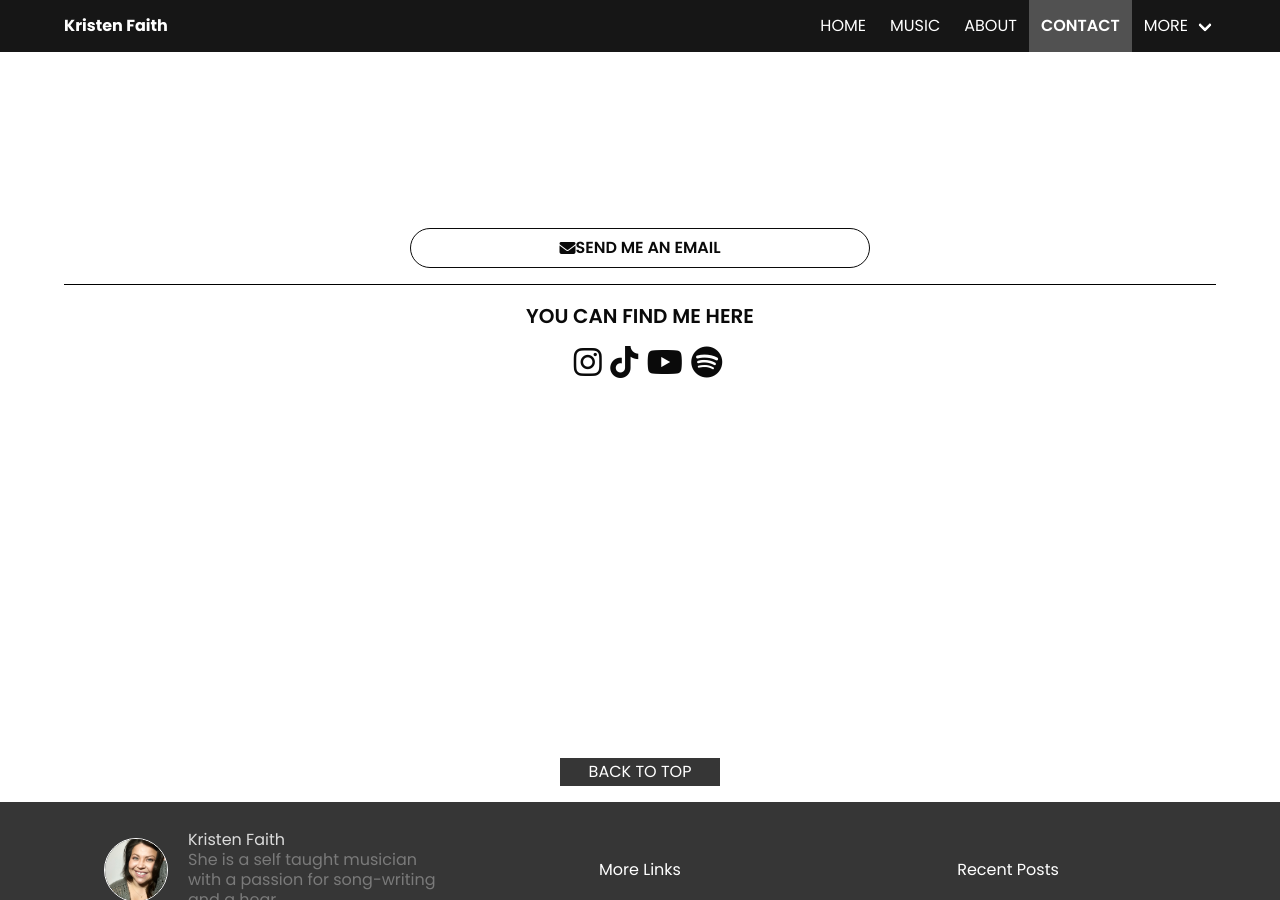
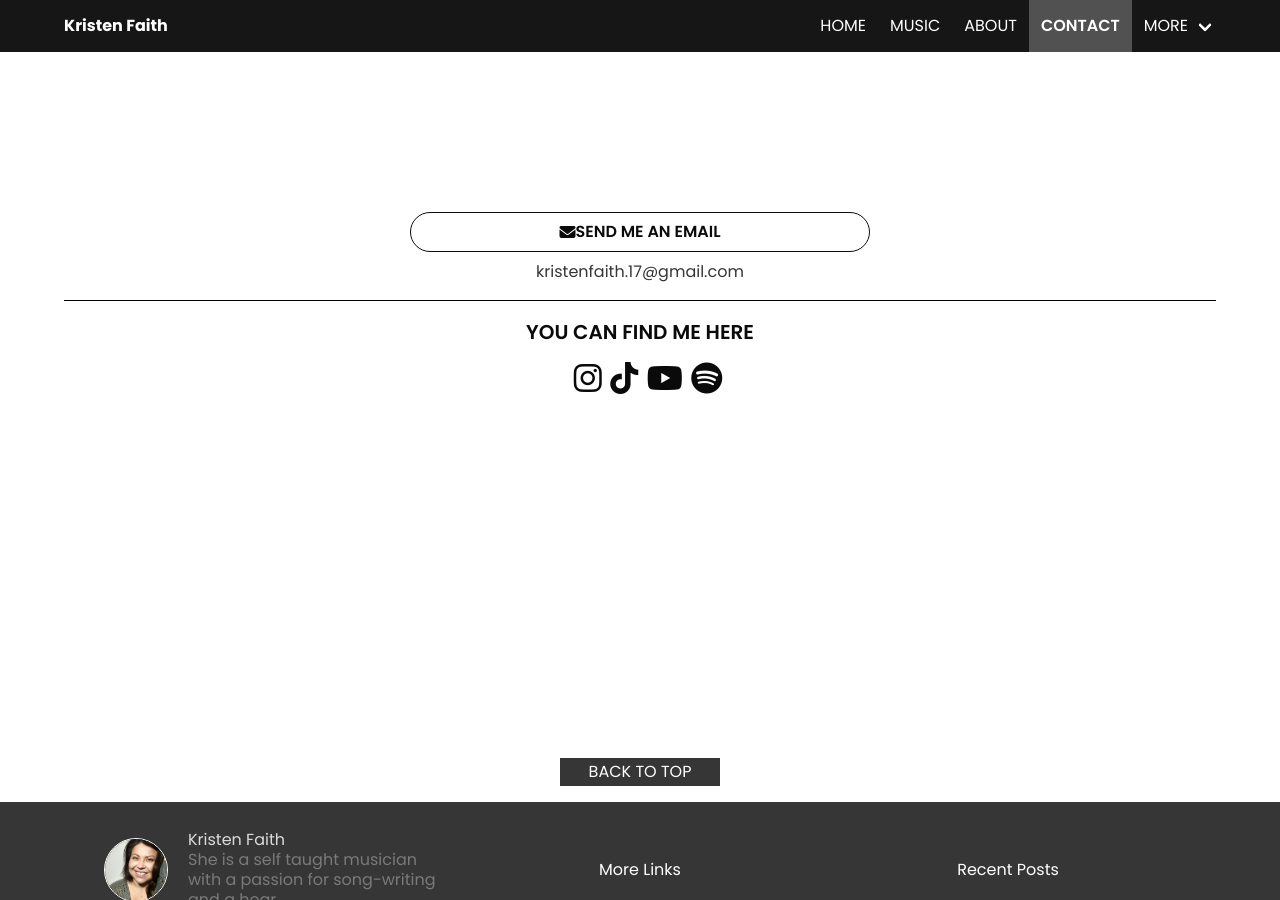
Before and after one commit to officialkristenfaith/officialkristenfaith.github.io, a Jekyll site: the page built from index.md, in a window 1280 px wide and 900 px high, scrolled down 3031 px. Built offline with Jekyll 4.4.1, drawn with Linux system fonts in a browser that asks for light colours; nearby versions of some CDN libraries.

Commit message:
added email

```diff
--- a/_includes/contact.html
+++ b/_includes/contact.html
@@ -14,6 +14,7 @@
                 target="_blank">
                 <i class="fas fa-envelope"></i>Send me an Email
             </a>
+            <div class="is-two-fifths has-text-dark">kristenfaith.17@gmail.com</div>
             {% endunless %}
             {% unless site.twitter_username == %}
             <a id="contact-button" href="https://www.twitter.com/intent/tweet?screen_name={{site.twitter_username}}"
```
